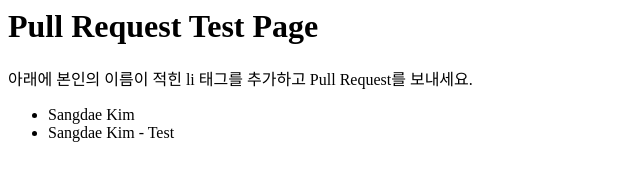
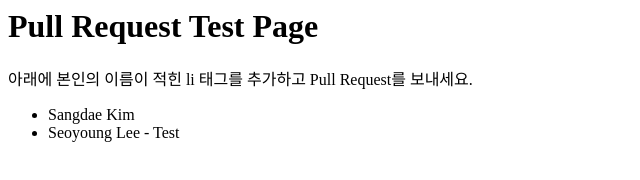
Before and after one commit to sdkim-cse/collaboration, a plain HTML site: page index.html in a window 1280 px wide. Shown: the full height of the page, 0-640 px from the left. Drawn offline with Linux system fonts and the light colour scheme.

Commit message:
add my username in index.html

```diff
--- a/index.html
+++ b/index.html
@@ -4,7 +4,7 @@
     <p> 아래에 본인의 이름이 적힌 li 태그를 추가하고 Pull Request를 보내세요. </p>
     <ul>
       <li> Sangdae Kim </li>
-      <li> Sangdae Kim - Test </li>
+      <li> Seoyoung Lee - Test </li>
     </ul>
   </body>
 </html>
```
